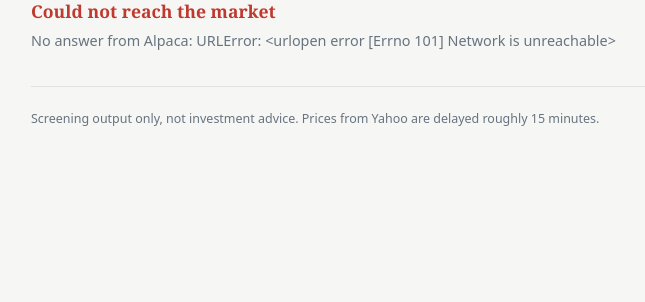
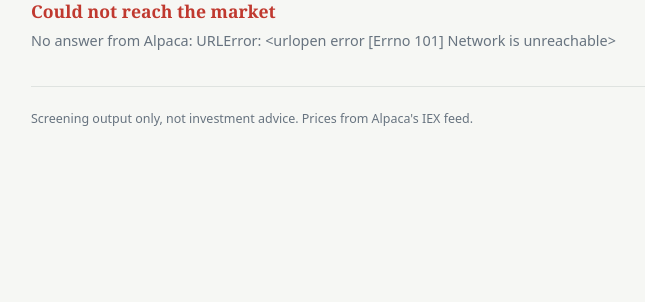
Before and after one commit to EyeSack33/Stock-Screener, a Flask app: page / in a window 1280 px wide. Shown: the part 160-462 px from the top of the page, without its empty margins (241-886 px from the left). Run offline with Flask 3, Linux system fonts and the light colour scheme; parts of the project's set-up code (start-up, migrations or seed data) failed here and were passed over.

Commit message:
Add files via upload

```diff
--- a/templates/index.html
+++ b/templates/index.html
@@ -209,7 +209,7 @@
       <p>{{ progress or "Getting started" }}{% if elapsed %} &middot; {{ elapsed }}s elapsed{% endif %}</p>
       <p class="hint">The page updates itself, so you can leave it open.
         {% if elapsed and elapsed > 150 %}<br><br>
-        This is taking longer than it should. Yahoo may be limiting requests.
+        This is taking longer than it should. The data provider may not be responding.
         Check the log window, then lower <code>limit</code> in config.yaml.
         {% endif %}</p>
     </div>
@@ -217,7 +217,7 @@
 
   <footer>
     {% if last_updated %}<p>{{ rows|length }} of {{ scanned }} stocks passed the filter. Scoring in {{ mode|lower }} mode: bigger drops rank higher.</p>{% endif %}
-    <p>Screening output only, not investment advice. Prices from Yahoo are delayed roughly 15 minutes.</p>
+    <p>Screening output only, not investment advice. {{ source_label }}</p>
   </footer>
 
 </div>
```
